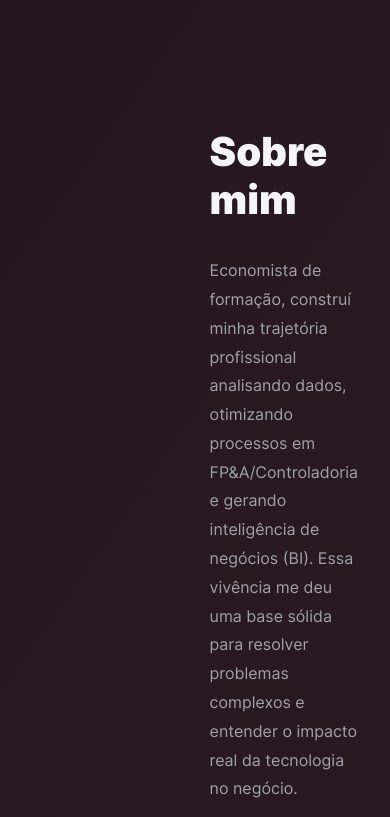
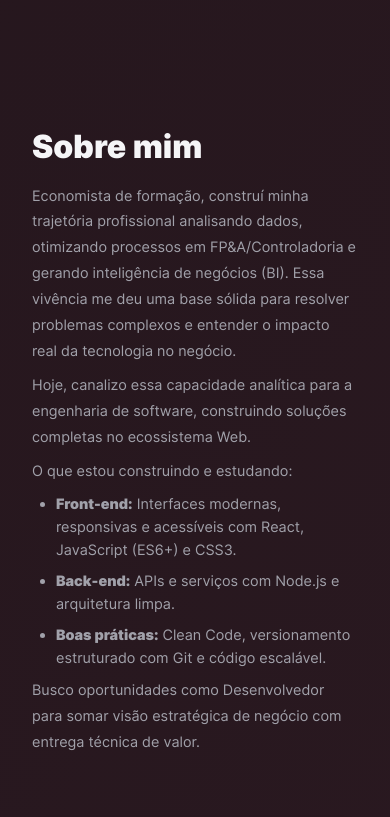
Before and after one commit to flpzht/portfolio, a React (Vite) app: page / in a window 390 px wide. Shown: the part 780-1597 px from the top of the page. Built offline with nearby package versions, Linux system fonts and the light colour scheme.

Commit message:
feat(section about): created responsive structure

```diff
--- a/src/sections/About/About.jsx
+++ b/src/sections/About/About.jsx
@@ -30,6 +30,8 @@ export default function About() {
               <li><strong>Back-end:</strong> APIs e serviços com Node.js e arquitetura limpa.</li>
               <li><strong>Boas práticas:</strong> Clean Code, versionamento estruturado com Git e código escalável.</li>
             </ul>
+          </p>
+          <p className={styles.description}>
             Busco oportunidades como Desenvolvedor para somar visão estratégica de negócio com entrega técnica de valor.
           </p>
         </div>
--- a/src/sections/About/About.module.css
+++ b/src/sections/About/About.module.css
@@ -57,3 +57,61 @@
 
   color: var(--text-secondary);
 }
+
+/* =========================
+   LAPTOP
+   ========================= */
+
+@media screen and (max-width: 1024px) {
+  .title {
+    margin-bottom: 0.8rem;
+  }
+  .description {
+    font-size: 0.9rem;
+    margin-bottom: 0.5rem;
+  }
+  .list {
+    margin: 0.5rem 0;
+  }
+}
+
+/* =========================
+   TABLET
+   ========================= */
+
+@media screen and (max-width: 768px) {
+  .container {
+    flex-direction: column-reverse;
+  }
+    .title {
+    margin-bottom: 1rem;
+  }
+  .description {
+    font-size: 1rem;
+    margin-bottom: 1rem;
+  }
+  .list {
+    margin: 1rem 0;
+  }
+}
+
+/* =========================
+   MOBILE
+   ========================= */
+
+@media screen and (max-width: 600px) {
+.title {
+  font-size: 2rem;
+    margin-bottom: 1rem;
+  }
+  .description {
+    font-size: 0.9rem;
+    margin-bottom: 0.5rem;
+  }
+  .list {
+    margin: 0.5rem 0;
+  }
+  .image img .badge {
+    font-size: 0.5rem;
+  }
+}
```
